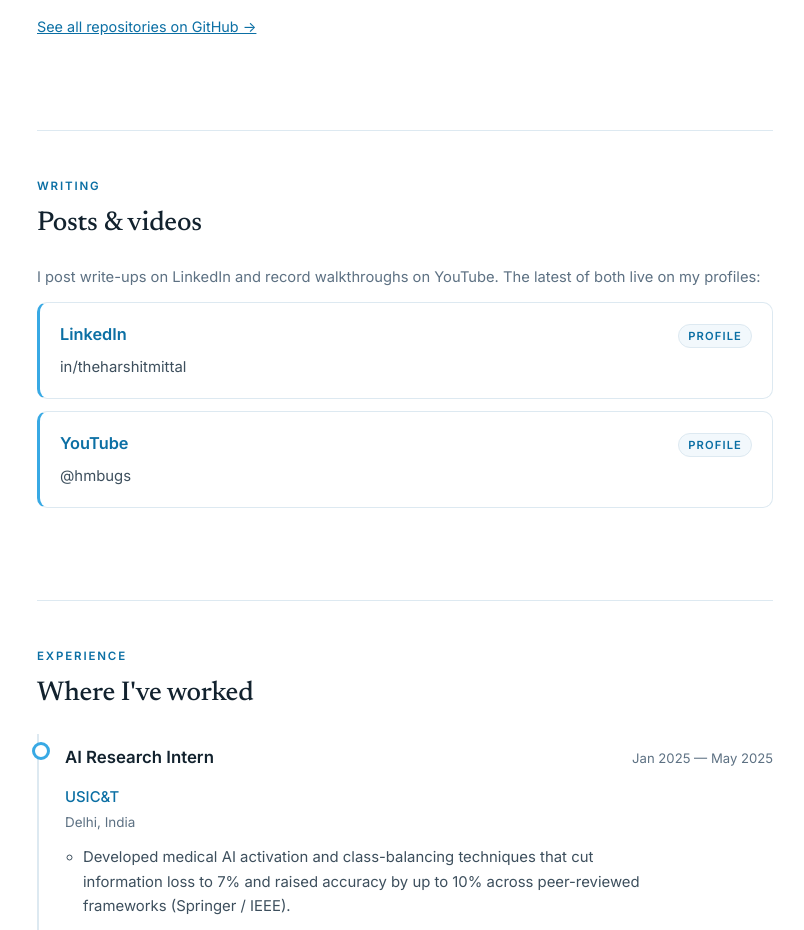
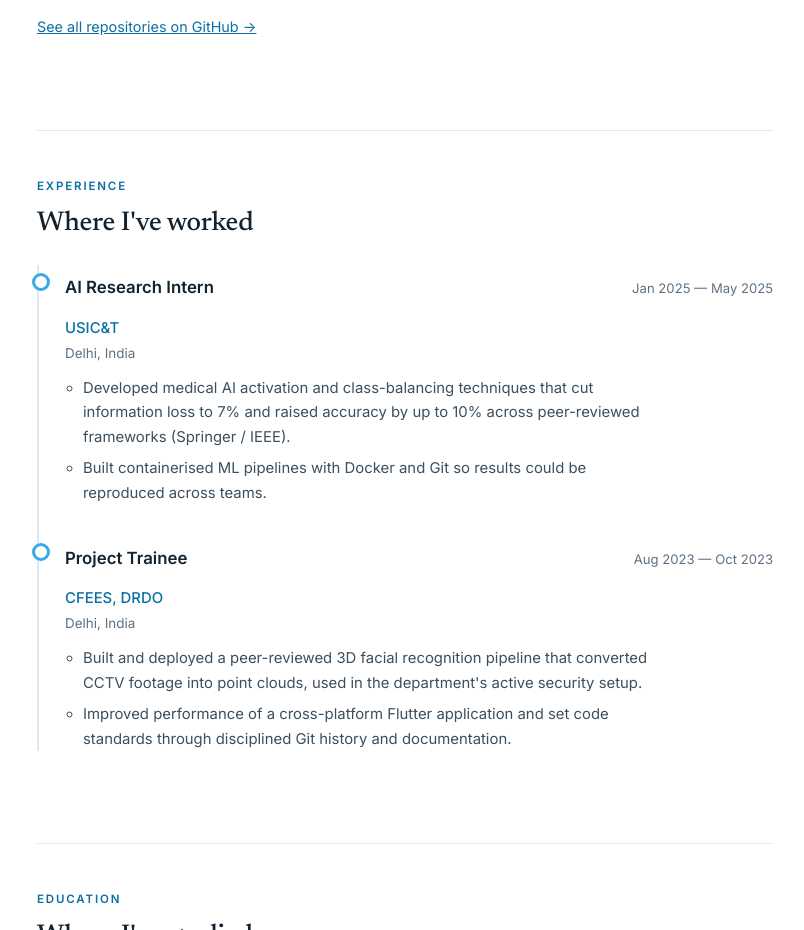
Before and after one commit to itsmittalharshit/itsmittalharshit.github.io, a plain HTML site: page index.html in a window 1280 px wide. Shown: the part 2389-3319 px from the top of the page, without its empty margins (235-1039 px from the left). Drawn offline with Linux system fonts and the light colour scheme; no server answers.

```diff
--- a/index.html
+++ b/index.html
@@ -85,11 +85,11 @@
   </section>
 
   <!-- Posts -->
-  <section id="posts" class="section" aria-labelledby="posts-title">
+  <!--<section id="posts" class="section" aria-labelledby="posts-title">
     <p class="eyebrow">Writing</p>
     <h2 id="posts-title">Posts &amp; videos</h2>
     <div id="posts-list" class="cards"></div>
-  </section>
+  </section> --->
 
   <!-- Publications (hidden while empty) -->
   <section id="publications" class="section" aria-labelledby="publications-title" hidden>
```
